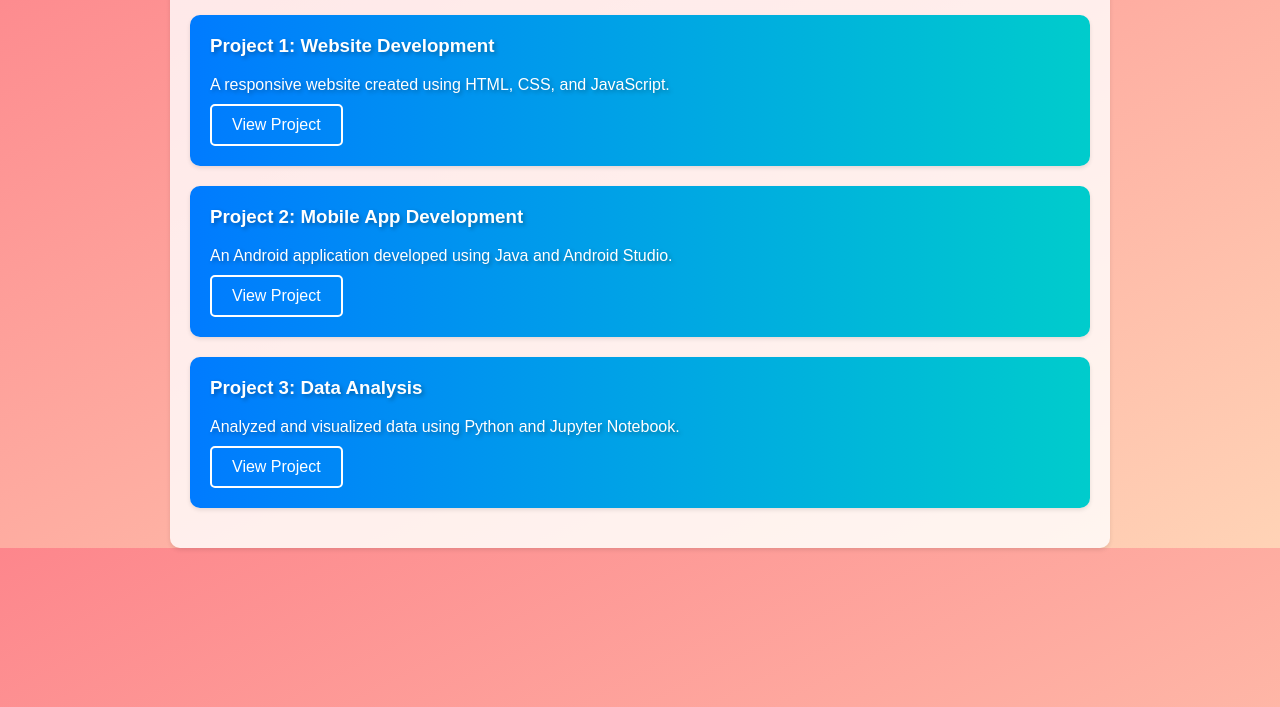
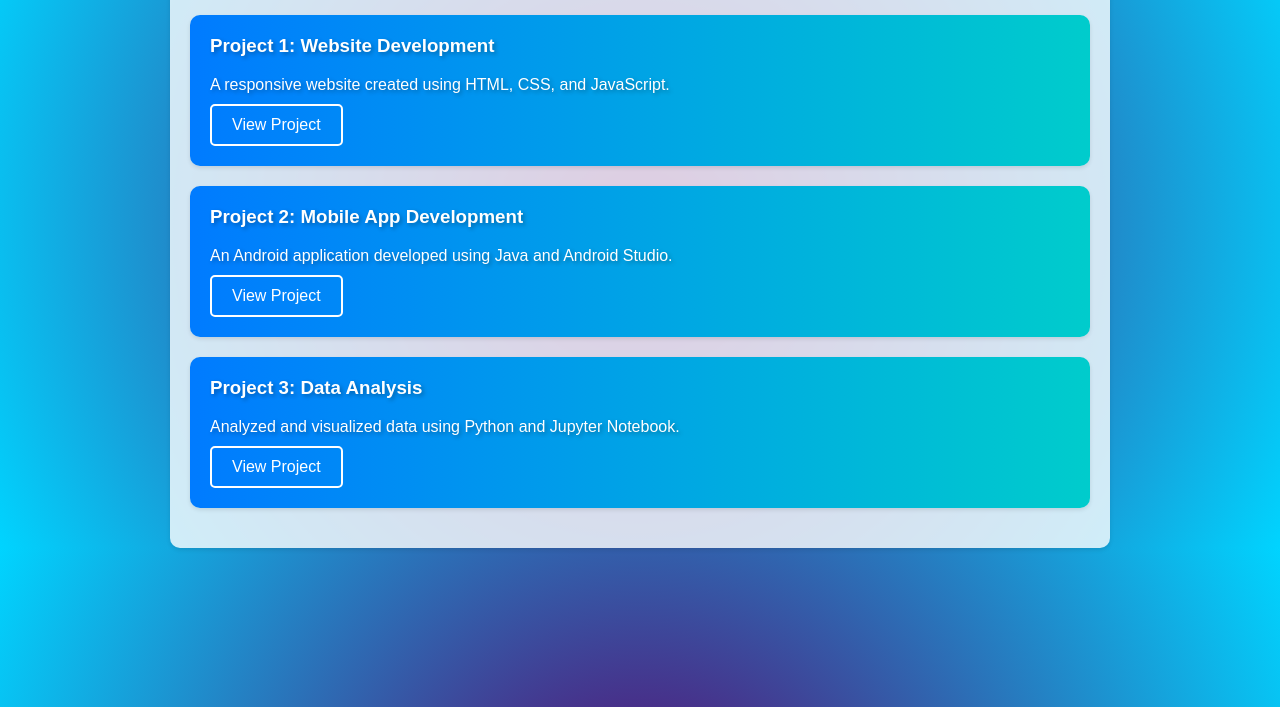
Before and after one commit to CrikeyMikey0/Portfolio, a plain HTML site: page karan.html in a window 1280 px wide. Shown: the part 93-800 px from the top of the page. Drawn offline with Linux system fonts and the light colour scheme.

Commit message:
Update karan.html

```diff
--- a/karan.html
+++ b/karan.html
@@ -11,7 +11,7 @@
       font-family: Arial, sans-serif;
       margin: 0;
       padding: 0;
-      background: linear-gradient(to bottom right, #fd868c, #ffd3b6);
+      background-image: radial-gradient(circle, #5c0067 0%, #00d4ff 100%);
     }
 
     .container {
```
